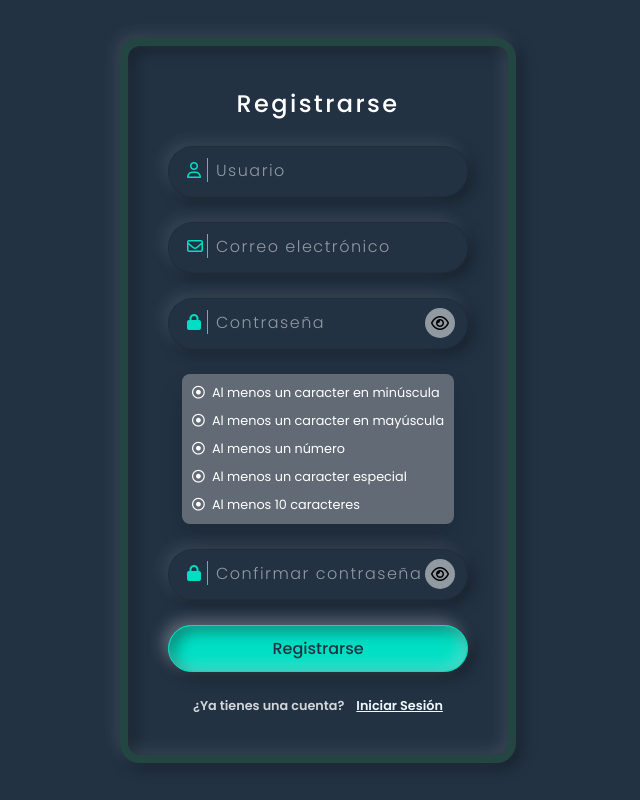
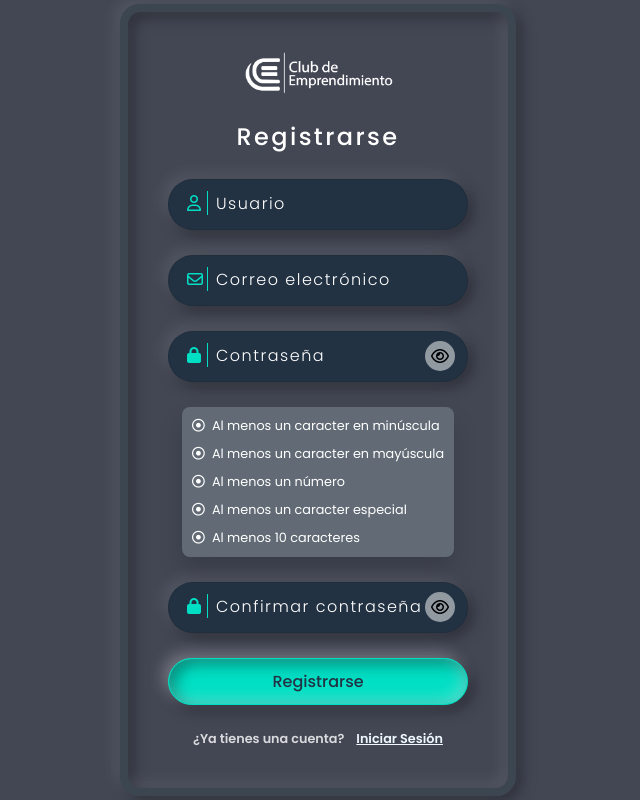
Before and after one commit to AndresM022/StoreOnline, a Django app: page /inicio_sesion/registro/ in a window 1280 px wide. Shown: the whole page, without its empty margins (322-962 px from the left). Run offline with Django 4.2, Linux system fonts and the light colour scheme.

Commit message:
29/05/2023 actualización

```diff
--- a/Módulos/Login_Regist/static/css/diseño_sesion.css
+++ b/Módulos/Login_Regist/static/css/diseño_sesion.css
@@ -14,13 +14,13 @@ body
     justify-content: center;
     align-items: center;
     min-height: 100vh;
-    background:#223243;
+    background: #434754;
 }
 
 .container
 {
     padding: 40px;
-    border: 8px solid #234643;
+    border: 8px solid #3b4651;
     border-radius: 20px;
     box-shadow: -5px -5px 15px rgba(255,255,255,0.1),
     5px 5px 15px rgba(0,0,0,0.35),
@@ -74,7 +74,7 @@ body
     font-size: 1em;
     font-weight: 300;
     letter-spacing: 1.5px;
-    color: rgba(255,255,255,0.5);
+    color: rgb(255, 255, 255);
     transition: 0.5s;
 }
 
--- a/Módulos/Login_Regist/templates/cambiar_clave.html
+++ b/Módulos/Login_Regist/templates/cambiar_clave.html
@@ -10,6 +10,7 @@
             <div class="container">
                 <form method="POST" class="form pass" action="#">
                     {% csrf_token %}
+                    <img src="/static/img/logo%20blanco.png" width="150px">
                     <h2>Contraseña Nueva</h2>
                     <div class="box">
                         <div class="inputBox">
--- a/Módulos/Login_Regist/templates/login.html
+++ b/Módulos/Login_Regist/templates/login.html
@@ -22,6 +22,7 @@
          <form id="formu" class="form signin" method="post">
              {% csrf_token %}
              <div class="form pas">
+                 <img src="/static/img/logo%20blanco.png" width="150px">
                 <h2>Inicie Sesión</h2>
                 <div class="inputBox input-control">
                     <input type="text" id="user" required>
--- a/Módulos/Login_Regist/templates/olvidar_clave.html
+++ b/Módulos/Login_Regist/templates/olvidar_clave.html
@@ -14,6 +14,7 @@
             <form class="form pass" method="Post" >
                 {% csrf_token %}
                 <div class="form olvidar">
+                    <img src="/static/img/logo%20blanco.png" width="150px">
                     <h2>Contraseña Olvidada</h2>
                     <div class="inputBox">
                         <input type="text" id="us" required>
--- a/Módulos/Login_Regist/templates/registro.html
+++ b/Módulos/Login_Regist/templates/registro.html
@@ -10,6 +10,7 @@
         <div class="container">
             <form id="formul" class="form signup" method="post" action="#"  >
                 {% csrf_token %}
+                <img src="/static/img/logo%20blanco.png" width="150px">
                 <h2>Registrarse</h2>
                 <div class="inputBox input-control">
                     <input type="text" id="user" required>
--- a/templates/main.html
+++ b/templates/main.html
@@ -70,7 +70,7 @@
 				</div>
 			</div>
 			<div class="product">
-				<img src="/static/img/imgcard/rosa%20de%20adm.png">
+				<img src="/static/img/todos%20los%20productos.png">
 				<div class="product-info">
 					<h4 class="product-title">Todos los productos</h4>
 					<a class="product-btn" href="#">Detalles</a>
```
Also changed, not shown: static/img/clubchicasfondo.jpg (added), static/img/todos los productos.png (added).
